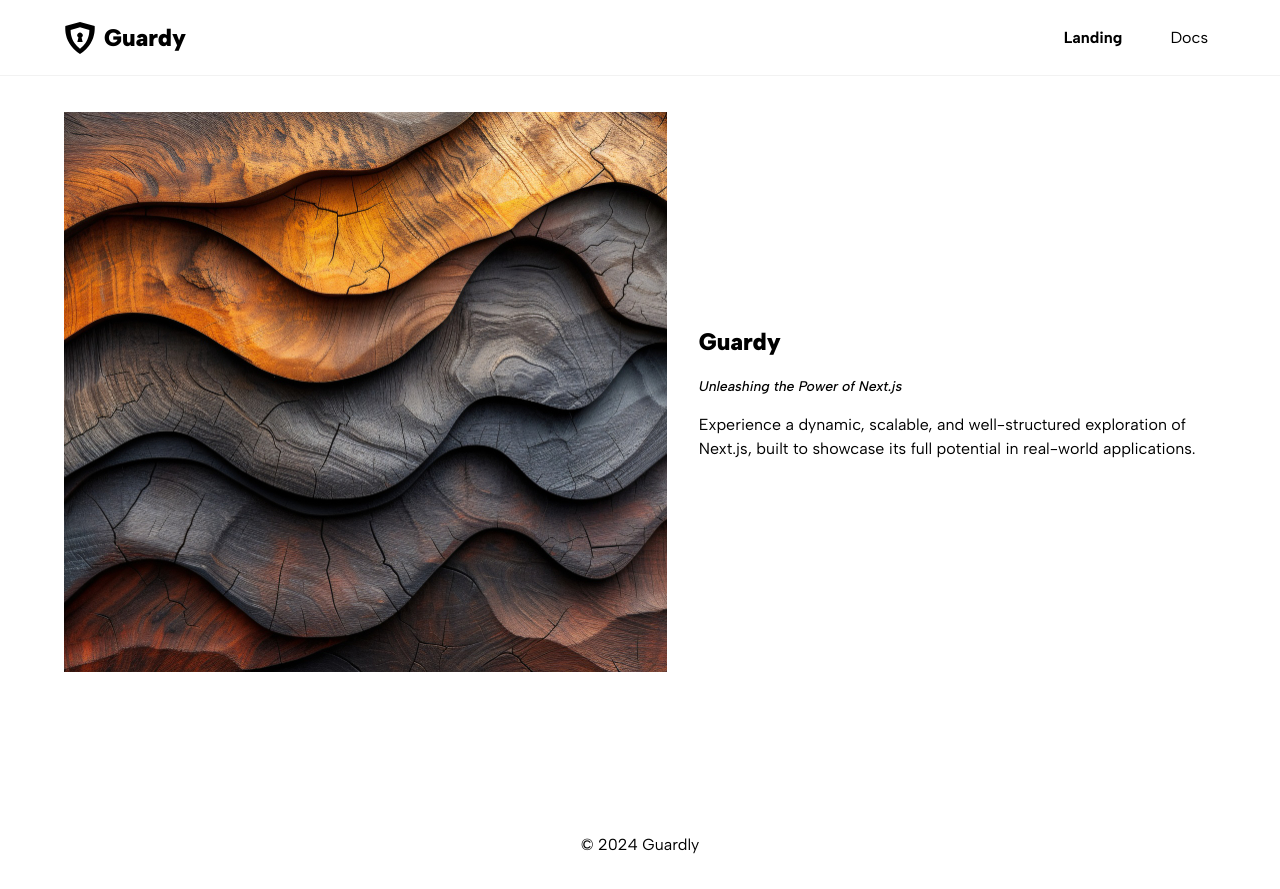
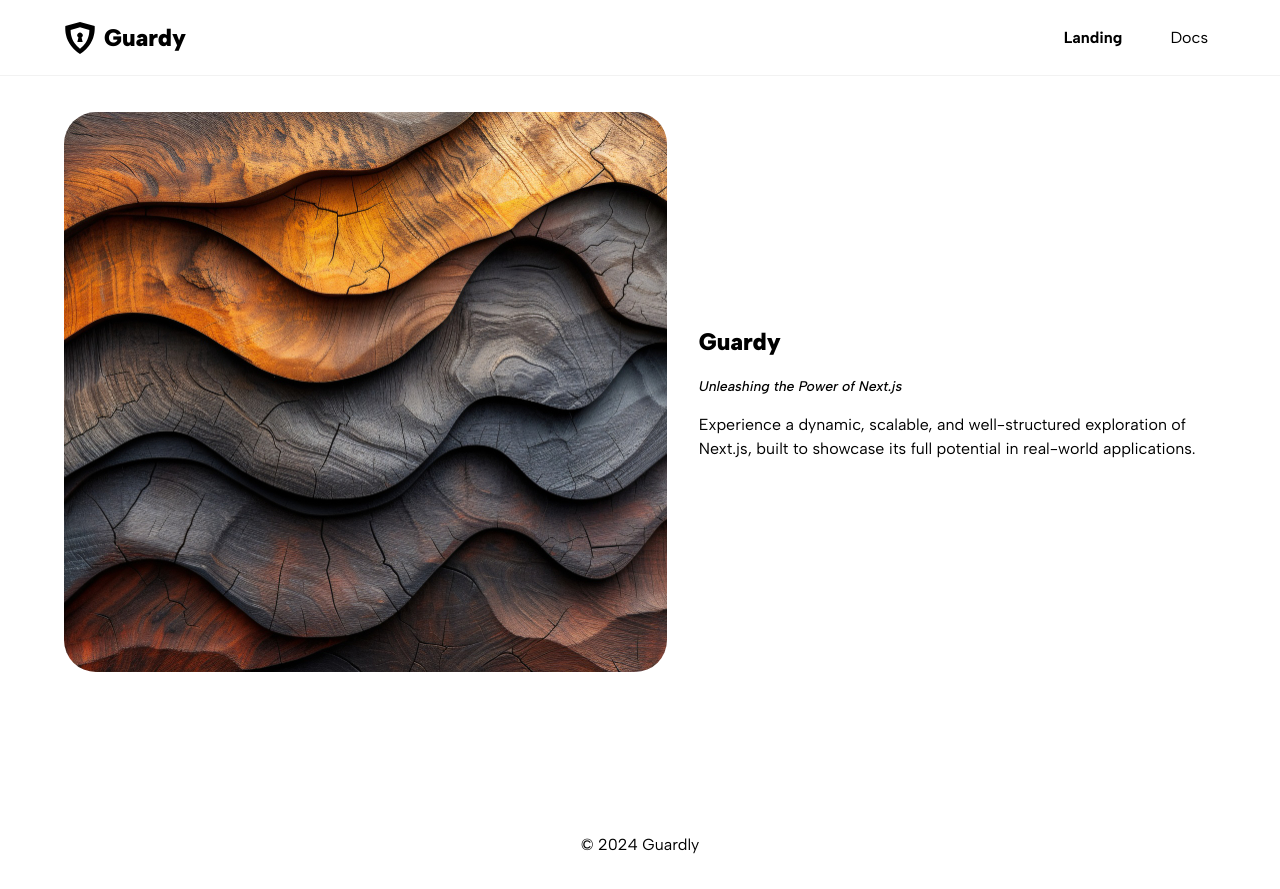
Before and after one commit to ogithaka/guardy, a Next.js app: page / in a window 1280 px wide. Built offline with nearby package versions, Linux system fonts and the light colour scheme.

Commit message:
style(adjustments): Adjusted Hero styles

```diff
--- a/app/components/sections/landing/Hero/Hero.module.css
+++ b/app/components/sections/landing/Hero/Hero.module.css
@@ -16,6 +16,7 @@
     justify-content: center;
     height: auto;
     overflow: hidden;
+    border-radius: 32px;
 }
 
 .HeroImagery img {
```
